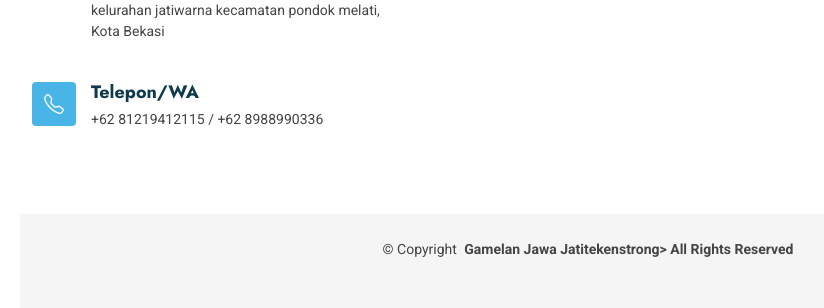
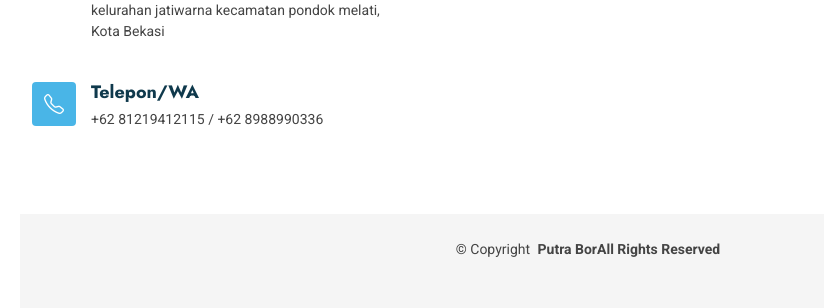
Before and after one commit to Helloworld2518/Putra-Bor, a plain HTML site: page index.html in a window 1280 px wide. Shown: the part 3033-3341 px from the top of the page, without its empty margins (50-874 px from the left). Drawn offline with Linux system fonts and the light colour scheme.

Commit message:
copyright

```diff
--- a/index.html
+++ b/index.html
@@ -207,7 +207,7 @@
   <footer id="footer" class="footer">
 
     <div class="container copyright text-center mt-4">
-      <p>© <span>Copyright</span> <strong class="px-1 sitename">Gamelan Jawa Jatitekenstrong> <span>All Rights Reserved</span></p>
+      <p>© <span>Copyright</span> <strong class="px-1 sitename">Putra Bor<span>All Rights Reserved</span></p>
       <div class="credits">
         <!-- All the links in the footer should remain intact. -->
         <!-- You can delete the links only if you've purchased the pro version. -->
```
